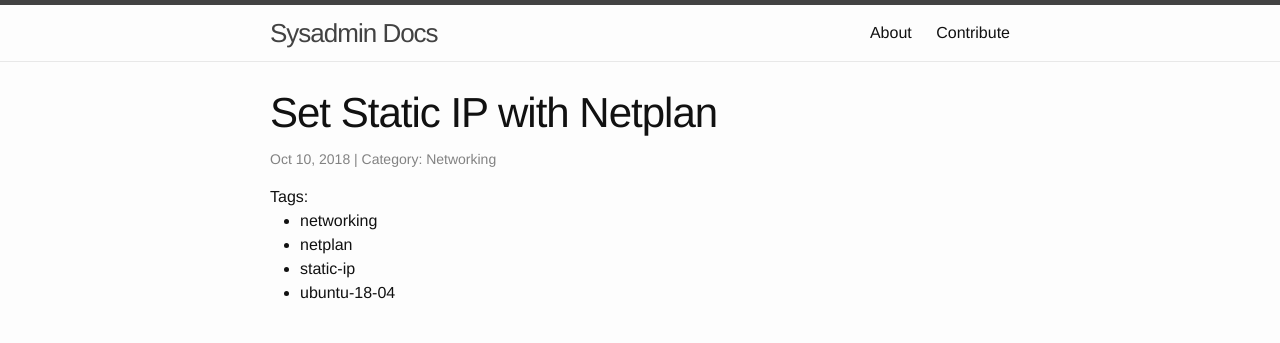
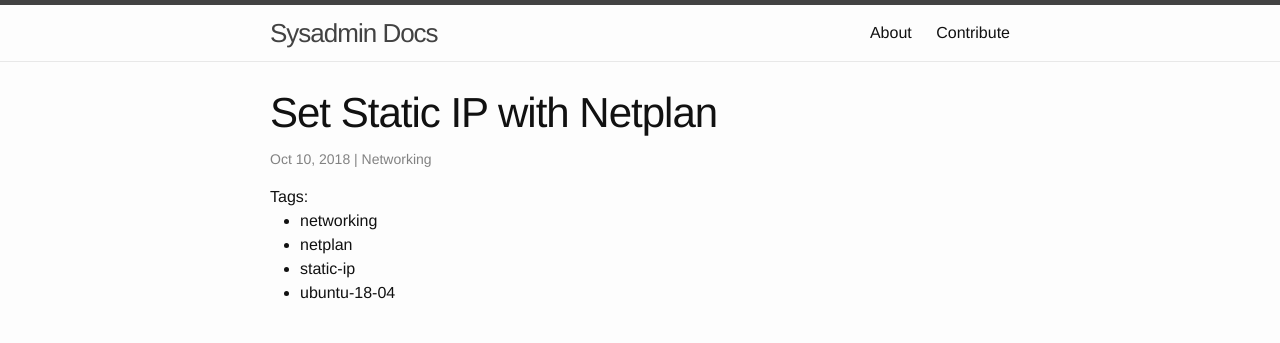
Before and after one commit to benyanke/docs, a Jekyll site: the page built from _posts/2018-10-10-set-static-ip.markdown, in a window 1280 px wide. Shown: the top 343 px of the page. Built offline with Jekyll 4.4.1, drawn with Linux system fonts in a browser that asks for light colours.

Commit message:
Move category on post page

```diff
--- a/_layouts/post.html
+++ b/_layouts/post.html
@@ -5,7 +5,7 @@
 
   <header class="post-header">
     <h1 class="post-title">{{ page.title }}</h1>
-    <p class="post-meta">{{ page.date | date: "%b %-d, %Y" }}{% if page.author %} • {{ page.author }}{% endif %}{% if page.meta %} • {{ page.meta }}{% endif %} | Category: {{ page.categories }}</p>
+    <p class="post-meta">{{ page.date | date: "%b %-d, %Y" }}{% if page.author %} • {{ page.author }}{% endif %}{% if page.meta %} • {{ page.meta }}{% endif %} | {{ page.categories }}</p>
     Tags:
     <ul>
       {% for tags in page.tags %}
```
